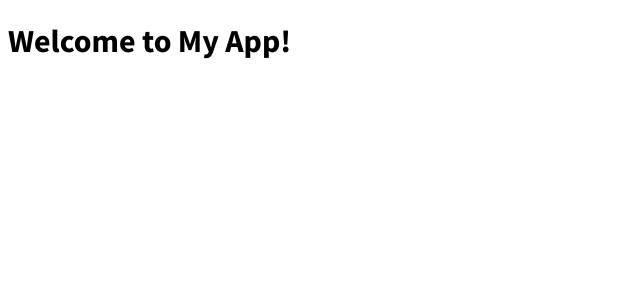
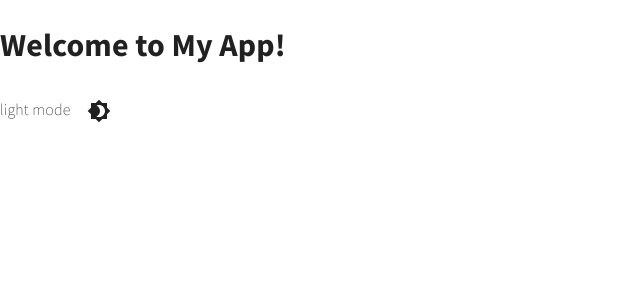
Before and after one commit to prasanthjanga/react-qrmenu, a React (Create React App) app: page / in a window 1280 px wide. Shown: the top 300 px of the page, without its empty margins (0-640 px from the left). Built offline with nearby package versions, Linux system fonts and the light colour scheme.

Commit message:
Themepalette, ColorContext and ToggleColormode added for Dark/Light mode
-Themepalette
-ColorContext
-ToggleColormode added
-Dark/Light mode

```diff
--- a/src/App.js
+++ b/src/App.js
@@ -1,9 +1,15 @@
 import './App.css';
+import { Routes, Route } from "react-router-dom";
+import ColorContextProvider from './context/ColorContext';
+import { ToggleColorMode } from './components/ToggleColorMode';
 
 function App() {
   return (
     <>
       <h1>Welcome to My App!</h1>
+      <ColorContextProvider>
+        <ToggleColorMode />
+      </ColorContextProvider>
     </>
   );
 }
--- /dev/null
+++ b/src/components/ToggleColorMode.js
@@ -0,0 +1,24 @@
+import React, { useContext } from "react";
+import { IconButton } from "@mui/material";
+import { ColorContext } from '../context/ColorContext';
+
+import Brightness4Icon from '@mui/icons-material/Brightness4';
+import Brightness7Icon from '@mui/icons-material/Brightness7';
+
+export const ToggleColorMode = () => {
+    const { themeMode, themeModeChange } = useContext(ColorContext);
+
+    const colorMode = () => {
+        themeModeChange((prevthemeMode) => (prevthemeMode === 'light' ? 'dark' : 'light'));
+    }
+
+    return (
+        <>
+            {themeMode} mode
+            <IconButton sx={{ ml: 1 }} onClick={colorMode} color="inherit">
+                {themeMode === 'dark' ? <Brightness7Icon /> : <Brightness4Icon />}
+            </IconButton>
+      </>
+    )
+
+}
--- /dev/null
+++ b/src/context/ColorContext.js
@@ -0,0 +1,37 @@
+import React, { createContext } from 'react';
+import {
+  createTheme,
+  ThemeProvider,
+  CssBaseline
+} from '@mui/material';
+import { ThemeDark, ThemeLight } from '../theme/ThemePalette';
+
+export const ColorContext = createContext(null);
+
+const ColorContextProvider = (props) =>
+{
+    const [themeMode, setThemeMode] = React.useState('light');
+
+    const themeModeChange = (newMode) => {
+      setThemeMode(newMode);
+    }
+
+    const theme = React.useMemo(
+      () =>
+        createTheme(
+          (themeMode === 'dark')?ThemeDark:ThemeLight
+        ),
+      [themeMode],
+    );
+
+    return(
+        <ColorContext.Provider value={{themeMode, themeModeChange}}>
+          <ThemeProvider theme={theme}>
+            <CssBaseline />
+            {props.children}
+          </ThemeProvider>
+        </ColorContext.Provider>
+    )
+}
+
+export default ColorContextProvider;
--- /dev/null
+++ b/src/theme/ThemePalette.js
@@ -0,0 +1,188 @@
+export const ThemeDark =  {
+    palette: {
+        mode: "dark",
+        common: {
+            black: '#000',
+            white: '#fff',
+        },
+        primary: {
+            main: '#90caf9',
+            light: '#e3f2fd',
+            dark: '#42a5f5',
+            contrastText: 'rgba(0, 0, 0, 0.87)',
+        },
+        secondary: {
+            main: '#ce93d8',
+            light: '#f3e5f5',
+            dark: '#ab47bc',
+            contrastText: 'rgba(0, 0, 0, 0.87)',
+        },
+        error: {
+            main: '#f44336',
+            light: '#e57373',
+            dark: '#d32f2f',
+            contrastText: '#fff',
+        },
+        warning: {
+            main: '#ffa726',
+            light: '#ffb74d',
+            dark: '#f57c00',
+            contrastText: 'rgba(0, 0, 0, 0.87)',
+        },
+        info: {
+            main: '#29b6f6',
+            light: '#4fc3f7',
+            dark: '#0288d1',
+            contrastText: 'rgba(0, 0, 0, 0.87)',
+        },
+        success: {
+            main: '#66bb6a',
+            light: '#81c784',
+            dark: '#388e3c',
+            contrastText: 'rgba(0, 0, 0, 0.87)',
+        },
+        grey: {
+            50: '#fafafa',
+            100: '#f5f5f5',
+            200: '#eeeeee',
+            300: '#e0e0e0',
+            400: '#bdbdbd',
+            500: '#9e9e9e',
+            600: '#757575',
+            700: '#616161',
+            800: '#424242',
+            900: '#212121',
+            A100: '#f5f5f5',
+            A200: '#eeeeee',
+            A400: '#bdbdbd',
+            A700: '#616161',
+        },
+        contrastThreshold: 3,
+        getContrastText: 'f L()',
+        augmentColor: 'f R()',
+        tonalOffset: 0.2,
+        text: {
+            primary: '#fff',
+            secondary: 'rgba(255, 255, 255, 0.7)',
+            disabled: 'rgba(255, 255, 255, 0.5)',
+            icon: 'rgba(255, 255, 255, 0.5)',
+            primaryChannel: "255 255 255",
+            secondaryChannel: "255 255 255",
+        },
+        divider: 'rgba(255, 255, 255, 0.12)',
+        background: {
+            paper: '#121212',
+            default: '#121212',
+            defaultChannel: "18 18 18",
+        },
+        action: {
+            active: '#fff',
+            hover: 'rgba(255, 255, 255, 0.08)',
+            hoverOpacity: 0.08,
+            selected: 'rgba(255, 255, 255, 0.16)',
+            selectedOpacity: 0.16,
+            disabled: 'rgba(255, 255, 255, 0.3)',
+            disabledBackground: 'rgba(255, 255, 255, 0.12)',
+            disabledOpacity: 0.38,
+            focus: 'rgba(255, 255, 255, 0.12)',
+            focusOpacity: 0.12,
+            activatedOpacity: 0.24,
+            activeChannel: "255 255 255",
+            selectedChannel: "255 255 255",
+        }
+    }
+}
+
+export const ThemeLight = {
+    palette: {
+        mode: "light",
+        common: {
+            black: '#000',
+            white: '#fff',
+        },
+        primary: {
+            main: '#1976d2',
+            light: '#42a5f5',
+            dark: '#1565c0',
+            contrastText: '#fff',
+        },
+        secondary: {
+            main: '#9c27b0',
+            light: '#ba68c8',
+            dark: '#7b1fa2',
+            contrastText: '#fff',
+        },
+        error: {
+            main: '#d32f2f',
+            light: '#ef5350',
+            dark: '#c62828',
+            contrastText: '#fff',
+        },
+        warning: {
+            main: '#ed6c02',
+            light: '#ff9800',
+            dark: '#e65100',
+            contrastText: '#fff',
+        },
+        info: {
+            main: '#0288d1',
+            light: '#03a9f4',
+            dark: '#01579b',
+            contrastText: '#fff',
+        },
+        success: {
+            main: '#2e7d32',
+            light: '#4caf50',
+            dark: '#1b5e20',
+            contrastText: '#fff',
+        },
+        grey: {
+            50: '#fafafa',
+            100: '#f5f5f5',
+            200: '#eeeeee',
+            300: '#e0e0e0',
+            400: '#bdbdbd',
+            500: '#9e9e9e',
+            600: '#757575',
+            700: '#616161',
+            800: '#424242',
+            900: '#212121',
+            A100: '#f5f5f5',
+            A200: '#eeeeee',
+            A400: '#bdbdbd',
+            A700: '#616161',
+        },
+        contrastThreshold: 3,
+        getContrastText: 'f L()',
+        augmentColor: 'f R()',
+        tonalOffset: 0.2,
+        text: {
+            primary: 'rgba(0, 0, 0, 0.87)',
+            secondary: 'rgba(0, 0, 0, 0.6)',
+            disabled: 'rgba(0, 0, 0, 0.38)',
+            primaryChannel: "0 0 0",
+            secondaryChannel: "0 0 0",
+        },
+        divider: 'rgba(0, 0, 0, 0.12)',
+        background: {
+            paper: '#fff',
+            default: '#fff',
+            defaultChannel: "255 255 255",
+        },
+        action: {
+            active: 'rgba(0, 0, 0, 0.54)',
+            hover: 'rgba(0, 0, 0, 0.04)',
+            hoverOpacity: 0.04,
+            selected: 'rgba(0, 0, 0, 0.08)',
+            selectedOpacity: 0.08,
+            disabled: 'rgba(0, 0, 0, 0.26)',
+            disabledBackground: 'rgba(0, 0, 0, 0.12)',
+            disabledOpacity: 0.38,
+            focus: 'rgba(0, 0, 0, 0.12)',
+            focusOpacity: 0.12,
+            activatedOpacity: 0.12,
+            activeChannel: "0 0 0",
+            selectedChannel: "0 0 0",
+        }
+    }
+}
```
